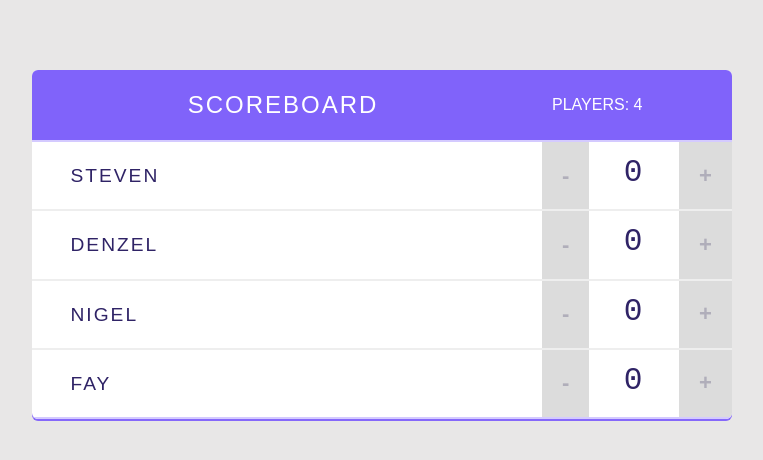
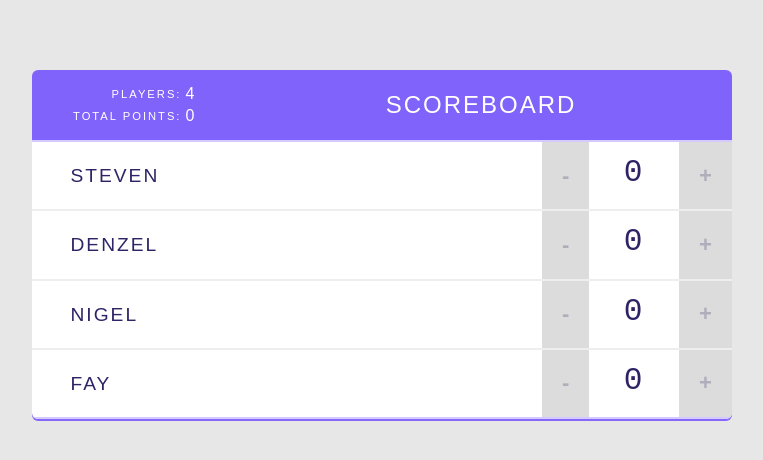
Before and after one commit to Teatoller/skoreboard, a React (Create React App) app: page / in a window 1280 px wide. Shown: the top 460 px of the page, without its empty margins (258-1021 px from the left). Built offline with nearby package versions, Linux system fonts and the light colour scheme.

Commit message:
(header stats): Implement header player and score stats
- create a stats component
- display stats component in header
- add player props to App header
- render no of players from state in stats component
- render computed total player score in stats component

[Starts #005]

```diff
--- a/src/components/App.js
+++ b/src/components/App.js
@@ -46,7 +46,11 @@
   render() {
     return (
       <div className="scoreboard">
-        <Header title="Scoreboard" totalPlayers={this.state.players.length} />
+        <Header
+          title="Scoreboard"
+          // totalPlayers={this.state.players.length}
+          players={this.state.players}
+        />
 
         {/* Players list */}
         {this.state.players.map((player, index) => (
--- a/src/components/Header.js
+++ b/src/components/Header.js
@@ -1,11 +1,13 @@
-import React from 'react';
+import React from "react";
+import Stats from "./Stats";
 
-const Header = (props) => {
-    return (
-      <header>
-        <h1>{ props.title }</h1>
-        <span className="stats">Players: {props.totalPlayers}</span>
-      </header>
-    );
-  }
+const Header = props => {
+  return (
+    <header>
+      <Stats players={props.players} />
+      <h1>{props.title}</h1>
+      {/* <span className="stats">Players: {props.totalPlayers}</span>  */}
+    </header>
+  );
+};
 export default Header;
--- /dev/null
+++ b/src/components/Stats.js
@@ -0,0 +1,24 @@
+import React from "react";
+
+function Stats(props) {
+  const totalPlayers = props.players.length;
+  const totalPoints = props.players.reduce((total, player) => {
+    return total + player.score;
+  }, 0);
+
+  return (
+    <table className="stats">
+      <tbody>
+        <tr>
+          <td>Players:</td>
+          <td>{totalPlayers}</td>
+        </tr>
+        <tr>
+          <td>Total Points:</td>
+          <td>{totalPoints}</td>
+        </tr>
+      </tbody>
+    </table>
+  );
+}
+export default Stats;
```
